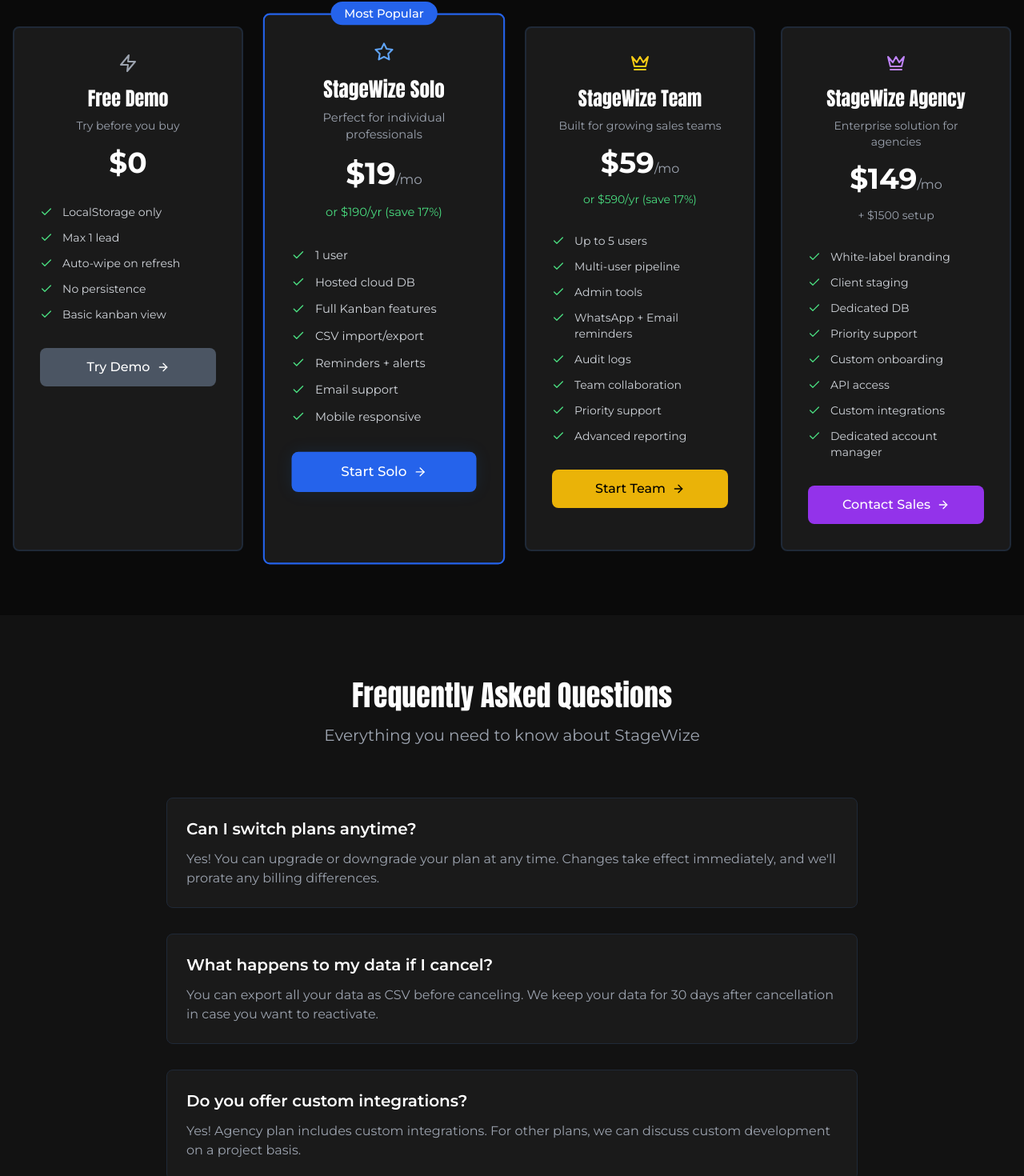
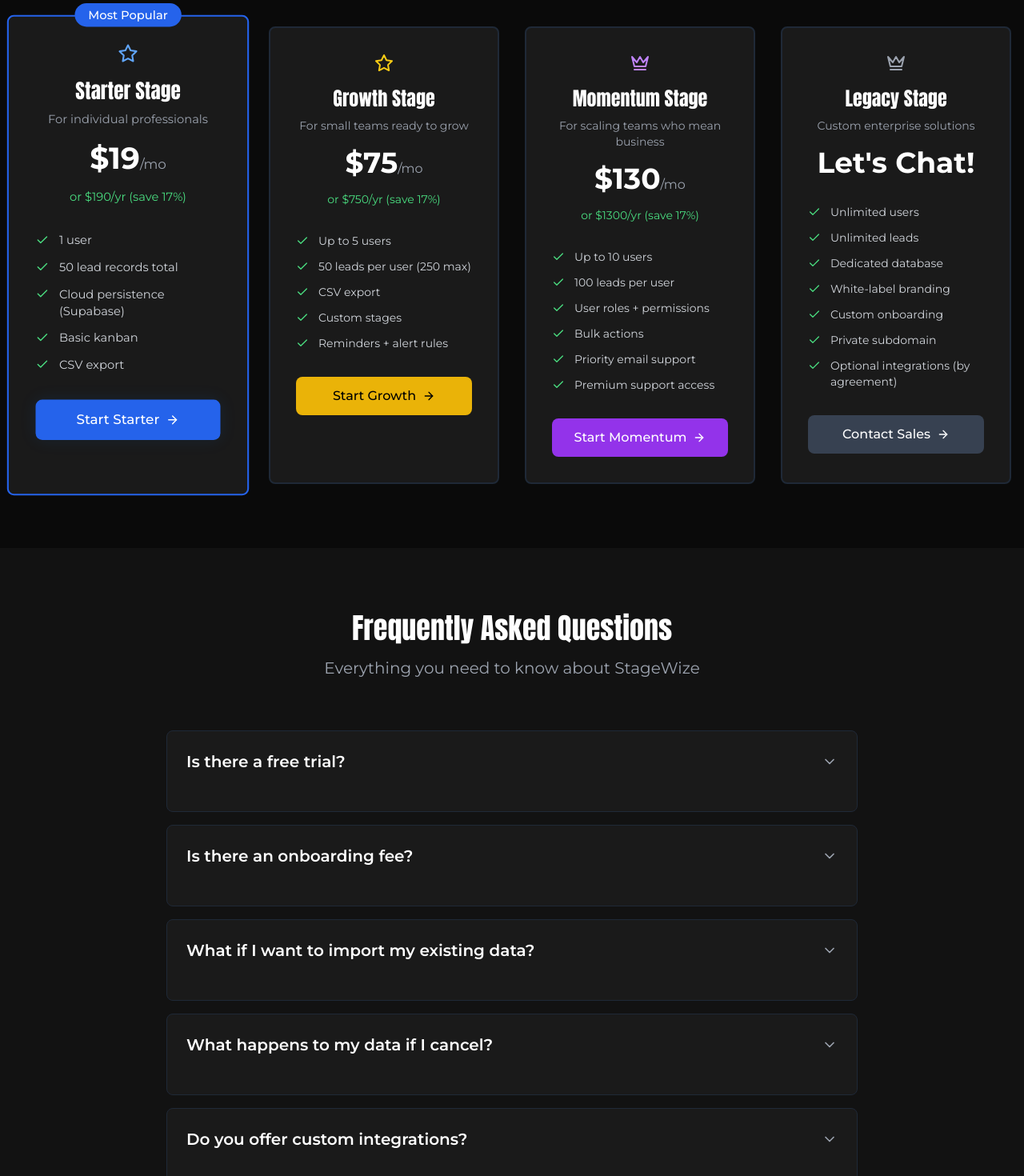
Before and after one commit to LtShibby/StageWize, a Next.js app: page /pricing in a window 1280 px wide. Shown: the part 455-1925 px from the top of the page at 80% size. Built offline with nearby package versions, Linux system fonts and the light colour scheme.

Commit message:
updating pricing page

```diff
--- a/app/pricing/page.tsx
+++ b/app/pricing/page.tsx
@@ -1,92 +1,128 @@
+'use client'
+
 import Link from 'next/link'
-import { Check, ArrowRight, Star, Crown, Zap } from 'lucide-react'
+import { Check, ArrowRight, Star, Crown, Zap, ChevronDown } from 'lucide-react'
 import Navigation from '@/components/Navigation'
 import Footer from '@/components/Footer'
+import { useState } from 'react'
 
 export default function PricingPage() {
+    const [openFAQ, setOpenFAQ] = useState<number | null>(null)
+
+    const toggleFAQ = (index: number) => {
+      setOpenFAQ(openFAQ === index ? null : index)
+    }
+
+    const faqs = [
+      {
+        question: "Is there a free trial?",
+        answer: "Our demo gives you a full experience of the core features. For paid plans, we offer a 14-day money-back guarantee."
+      },
+      {
+        question: "Is there an onboarding fee?",
+        answer: "Yes. To ensure every customer gets started on the right foot, all paid plans include a one-time $99 onboarding fee. This covers personalized setup help, workflow walkthroughs, and Q&A with our team. (Legacy Stage clients get custom onboarding as part of their contract.) \n\n We make onboarding mandatory because bad onboarding leads to churn, confusion, and complaints. We'd rather give you a strong foundation and make sure StageWize fits your workflow — not waste your time guessing."
+      },
+      {
+        question: "What if I want to import my existing data?",
+        answer: "We offer a CSV Import Setup service for complex files or custom mapping. Just reach out — pricing varies depending on your format and needs."
+      },
+      {
+        question: "What happens to my data if I cancel?",
+        answer: "You can export all your data as CSV before canceling. We keep your data for 30 days after cancellation in case you want to reactivate."
+      },
+      {
+        question: "Do you offer custom integrations?",
+        answer: "Yes! Our Agency plan includes full support for custom integrations. If you are on a lower-tier plan and need something specific (like syncing with your CRM, Slack, or another tool), we are happy to scope it out as a one-time development add-on."
+      },
+      {
+        question: "Can I increase the number of leads I can store?",
+        answer: "Absolutely. All paid plans come with a base lead allowance, but you can expand it anytime. Additional lead blocks (50 per block) are just $2.50/month."
+      },
+      {
+        question: "Can I get a custom subdomain for my business?",
+        answer: "Yep — we can set up a private subdomain like yourteam.stagewize.com. This is available for Growth Stage and above. Contact us to discuss setup options."
+      }
+    ]
+
     const plans = [
       {
-      name: 'Free Demo',
-      price: '$0',
-      period: '',
-      description: 'Try before you buy',
-      icon: <Zap className="text-gray-400" size={24} />,
-      features: [
-        'LocalStorage only',
-        'Max 1 lead',
-        'Auto-wipe on refresh',
-        'No persistence',
-        'Basic kanban view'
-      ],
-      cta: 'Try Demo',
-      ctaLink: '/demo',
-      popular: false,
-      buttonStyle: 'bg-gray-600 text-white hover:bg-gray-700'
-    },
-    {
-      name: 'StageWize Solo',
+        name: 'Starter Stage',
         price: '$19',
         period: '/mo',
         yearlyPrice: '$190/yr',
-      description: 'Perfect for individual professionals',
+        description: 'For individual professionals',
         icon: <Star className="text-blue-400" size={24} />,
         features: [
           '1 user',
-        'Hosted cloud DB',
-        'Full Kanban features',
-        'CSV import/export',
-        'Reminders + alerts',
-        'Email support',
-        'Mobile responsive'
+          '50 lead records total',
+          'Cloud persistence (Supabase)',
+          'Basic kanban',
+          'CSV export'
         ],
-      cta: 'Start Solo',
-      ctaLink: 'mailto:matt@wozwize.com?subject=StageWize Solo - Get Started',
+        cta: 'Start Starter',
+        ctaLink: 'mailto:matt@wozwize.com?subject=Starter Stage - Get Started',
         popular: true,
         buttonStyle: 'bg-blue-600 text-white hover:bg-blue-700 card-glow'
       },
       {
-      name: 'StageWize Team',
-      price: '$59',
+        name: 'Growth Stage',
+        price: '$75',
         period: '/mo',
-      yearlyPrice: '$590/yr',
-      description: 'Built for growing sales teams',
-      icon: <Crown className="text-yellow-400" size={24} />,
+        yearlyPrice: '$750/yr',
+        description: 'For small teams ready to grow',
+        icon: <Star className="text-yellow-400" size={24} />,
         features: [
           'Up to 5 users',
-        'Multi-user pipeline',
-        'Admin tools',
-        'WhatsApp + Email reminders',
-        'Audit logs',
-        'Team collaboration',
-        'Priority support',
-        'Advanced reporting'
+          '50 leads per user (250 max)',
+          'CSV export',
+          'Custom stages',
+          'Reminders + alert rules'
         ],
-      cta: 'Start Team',
-      ctaLink: 'mailto:matt@wozwize.com?subject=StageWize Team - Get Started',
+        cta: 'Start Growth',
+        ctaLink: 'mailto:matt@wozwize.com?subject=Growth Stage - Get Started',
         popular: false,
         buttonStyle: 'bg-yellow-500 text-black hover:bg-yellow-400'
       },
       {
-      name: 'StageWize Agency',
-      price: '$149',
+        name: 'Momentum Stage',
+        price: '$130',
         period: '/mo',
-      setupFee: '$1500 setup',
-      description: 'Enterprise solution for agencies',
+        yearlyPrice: '$1300/yr',
+        description: 'For scaling teams who mean business',
         icon: <Crown className="text-purple-400" size={24} />,
         features: [
+          'Up to 10 users',
+          '100 leads per user',
+          'User roles + permissions',
+          'Bulk actions',
+          'Priority email support',
+          'Premium support access'
+        ],
+        cta: 'Start Momentum',
+        ctaLink: 'mailto:matt@wozwize.com?subject=Momentum Stage - Get Started',
+        popular: false,
+        buttonStyle: 'bg-purple-600 text-white hover:bg-purple-700'
+      },
+      {
+        name: 'Legacy Stage',
+        price: "Let's Chat!",
+        period: '',
+        setupFee: "",
+        description: 'Custom enterprise solutions',
+        icon: <Crown className="text-gray-400" size={24} />,
+        features: [
+          'Unlimited users',
+          'Unlimited leads',
+          'Dedicated database',
           'White-label branding',
-        'Client staging',
-        'Dedicated DB',
-        'Priority support',
           'Custom onboarding',
-        'API access',
-        'Custom integrations',
-        'Dedicated account manager'
+          'Private subdomain',
+          'Optional integrations (by agreement)'
         ],
         cta: 'Contact Sales',
-      ctaLink: 'mailto:matt@wozwize.com?subject=StageWize Agency - Enterprise Inquiry',
+        ctaLink: 'mailto:matt@wozwize.com?subject=Legacy Stage - Custom Inquiry',
         popular: false,
-      buttonStyle: 'bg-purple-600 text-white hover:bg-purple-700'
+        buttonStyle: 'bg-gray-700 text-white hover:bg-gray-600'
       }
     ]
 
@@ -190,38 +226,37 @@
             <p className="text-xl text-gray-400">Everything you need to know about StageWize</p>
           </div>
 
-          <div className="space-y-8">
-            <div className="bg-card-bg p-6 rounded-lg border border-gray-800">
-              <h3 className="text-xl font-semibold mb-3">Can I switch plans anytime?</h3>
-              <p className="text-gray-400">
-                Yes! You can upgrade or downgrade your plan at any time. Changes take effect immediately,
-                and we'll prorate any billing differences.
+          <div className="space-y-4">
+            {faqs.map((faq, index) => (
+              <div key={index} className="bg-card-bg rounded-lg border border-gray-800 overflow-hidden">
+                <button
+                  onClick={() => toggleFAQ(index)}
+                  className="w-full p-6 text-left flex items-center justify-between hover:bg-gray-800/50 transition-colors"
+                >
+                  <h3 className="text-xl font-semibold pr-4">{faq.question}</h3>
+                  <ChevronDown
+                    className={`text-gray-400 transition-transform duration-200 flex-shrink-0 ${
+                      openFAQ === index ? 'rotate-180' : ''
+                    }`}
+                    size={20}
+                  />
+                </button>
+                <div
+                  className={`px-6 pb-6 transition-all duration-300 ease-in-out origin-top transform ${
+                    openFAQ === index ? 'scale-y-100 opacity-100 h-auto' : 'scale-y-0 opacity-0 h-0'
+                  }`}
+                  style={{ transitionProperty: 'transform, opacity, height' }}
+                >
+                                     <div className="text-gray-400 leading-relaxed">
+                     {faq.answer.split('\n\n').map((paragraph, pIndex) => (
+                       <p key={pIndex} className={pIndex > 0 ? 'mt-4' : ''}>
+                         {paragraph}
                        </p>
+                     ))}
                    </div>
-
-            <div className="bg-card-bg p-6 rounded-lg border border-gray-800">
-              <h3 className="text-xl font-semibold mb-3">What happens to my data if I cancel?</h3>
-              <p className="text-gray-400">
-                You can export all your data as CSV before canceling. We keep your data for 30 days
-                after cancellation in case you want to reactivate.
-              </p>
                 </div>
-
-            <div className="bg-card-bg p-6 rounded-lg border border-gray-800">
-              <h3 className="text-xl font-semibold mb-3">Do you offer custom integrations?</h3>
-              <p className="text-gray-400">
-                Yes! Agency plan includes custom integrations. For other plans, we can discuss
-                custom development on a project basis.
-              </p>
               </div>
-
-            <div className="bg-card-bg p-6 rounded-lg border border-gray-800">
-              <h3 className="text-xl font-semibold mb-3">Is there a free trial?</h3>
-              <p className="text-gray-400">
-                Our demo gives you a full experience of the core features. For paid plans,
-                we offer a 14-day money-back guarantee.
-              </p>
-            </div>
+            ))}
           </div>
         </div>
       </section>
--- a/package.json
+++ b/package.json
@@ -12,6 +12,7 @@
     "@dnd-kit/core": "^6.1.0",
     "@dnd-kit/sortable": "^8.0.0",
     "@dnd-kit/utilities": "^3.2.2",
+    "@headlessui/react": "^2.2.4",
     "lucide-react": "^0.294.0",
     "next": "14.0.4",
     "react": "^18",
```
Also changed, not shown: 1 other file (tests, documents, lock files or other folders). Lines whose indentation alone changed are shown as unchanged.
